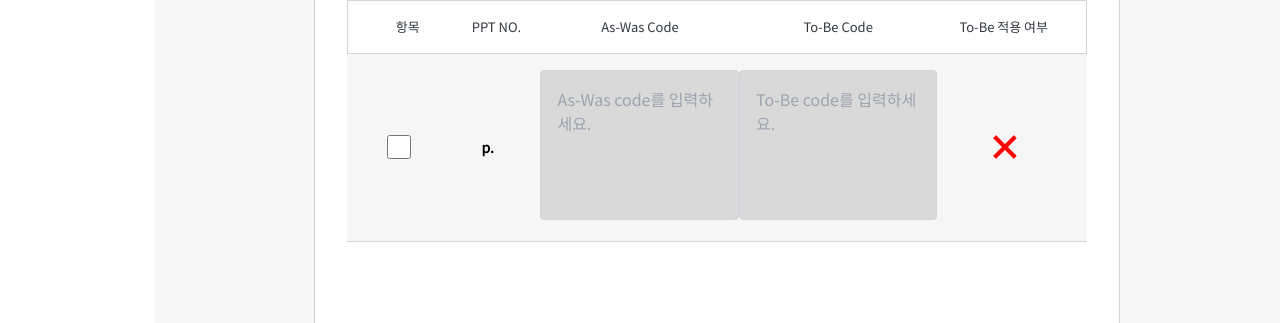
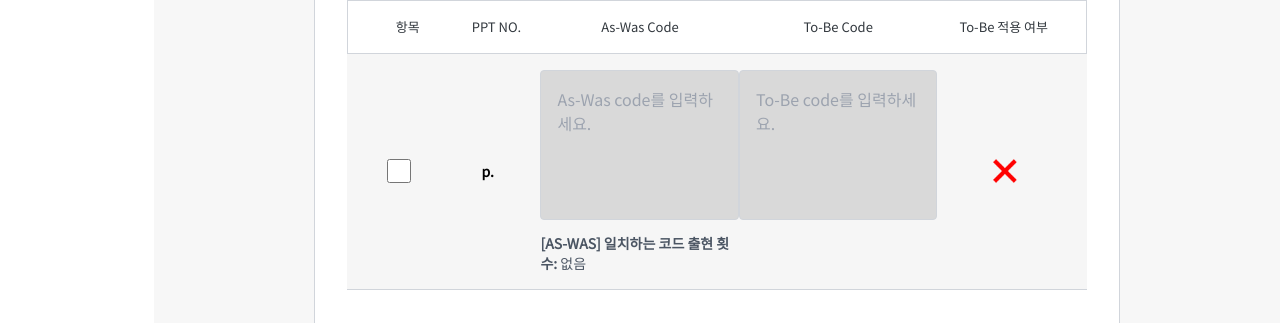
Before and after one commit to haley10309/recoder, a React (Vite) app: page /tobe-applied in a window 1280 px wide. Shown: the part 964-1287 px from the top of the page. Built offline with nearby package versions, Linux system fonts and the light colour scheme; no server answers.

Commit message:
refactor: Exception handling and comment removal

```diff
--- a/src/Components/ToBeApplied/SettingDropdown.jsx
+++ b/src/Components/ToBeApplied/SettingDropdown.jsx
@@ -4,11 +4,11 @@ import { Dropdown } from "primereact/dropdown";
 import { templateOption } from "@/apis/apis";
 
 const divWrapperClasses = {
-  dropdown:
-    "ring-[#747D7E] flex h-[35px] gap-2 text-[12px] mr-10 flex-col",
+  dropdown: "ring-[#747D7E] flex h-[35px] gap-2 text-[12px] mr-10 flex-col"
 };
+
 const divClasses = {
-  default:"focus-within:bg-none h-full p-4 ring-1 ring-black flex justify-center align-center items-center font-[500]",
+  default:"focus-within:bg-none h-full p-4 ring-1 ring-black flex justify-center align-center items-center font-[500]"
 };
 
 const SettingDropdown = ({
--- a/src/Components/ToBeApplied/Textarea.jsx
+++ b/src/Components/ToBeApplied/Textarea.jsx
@@ -1,133 +1,9 @@
-// import Yes from '../../assets/tobe_yes.png';
-// import No from '../../assets/tobe_no.png';
-// import Copy from '../../assets/copy.png';
-// import NoValuePage from "../../Pages/ToBeApplied/NoValuePage";
-// import { useState } from 'react';
-
-// const BasicTextarea = ({ pptNo, asWasCode, setAsWasCode, toBeCode, setToBeCode, isApplied, checked, onCheckedChange, filter, country_code, matchedPart }) => {
-//   const isEmpty = !pptNo && !asWasCode && !toBeCode;
-
-//   const isCheckboxDisabled = filter === "checked" || filter === "unchecked";
-
-//   const transformedAsWasCode = asWasCode?.replace(/\/site\//g, `/${country_code}/`);
-//   const transformedToBeCode = toBeCode?.replace(/\/site\//g, `/${country_code}/`);
-
-//   const [isMatchedPartVisible, setIsMatchedPartVisible] = useState(false);
-
-//   const handleToggleMatchedPart = () => {
-//     setIsMatchedPartVisible((prev) => !prev);
-//   };
-
-//   const handleCopyClipBoard = async (text) => {
-//     try {
-//       await navigator.clipboard.writeText(text);
-//     } catch (e) {
-//       alert("failed");
-//     }
-//   };
-
-//   return (
-//     <div>
-//       {isEmpty ? (
-//         <NoValuePage />
-//       ) : (
-//         <>
-//           <div className="flex justify-between p-4 bg-[#f6f6f6] border-b border-gray-300">
-//             {/* Checkbox */}
-//             <div className="flex justify-center items-center w-[12.5%] pr-4">
-//               <input
-//                 type="checkbox"
-//                 checked={checked}
-//                 onChange={onCheckedChange}
-//                 className="w-6 h-6 text-blue-600 bg-gray-100 border-gray-300 rounded focus:ring-blue-500"
-//                 disabled={isCheckboxDisabled}
-//               />
-//             </div>
-
-//             {/* PPT No. */}
-//             <h2 className='flex justify-center items-center w-[12.5%] text-black text-[14px] pr-4'>
-//               <span className='font-bold'>p. {pptNo}</span>
-//             </h2>
-
-//             {/* As-Was Code */}
-//             <div className='w-[28%] flex justify-start flex-col'>
-//             <textarea
-//               className="w-full h-[150px] bg-[#D9D9D9] resize-none p-4 border border-gray-300 rounded"
-//               value={transformedAsWasCode}
-//               onChange={(e) => setAsWasCode(e.target.value)}
-//               placeholder="As-Was code를 입력하세요."
-//             />
-
-//             {matchedPart && (
-//               <div className="mt-2">
-//                 <button
-//                   onClick={handleToggleMatchedPart}
-//                   className="bg-gray-100 py-2 px-4 cursor-pointer border border-gray-300 rounded-md text-sm"
-//                 >
-//                   {isMatchedPartVisible ? '코드 숨기기' : '일치하는 코드 보기'}
-//                 </button>
-
-//                 {isMatchedPartVisible && (
-//                     <div className="mt-4 p-4 border border-gray-300 rounded-md bg-gray-50">
-//                       <strong>Front Matched Part:</strong>
-//                       <pre className="whitespace-pre-wrap break-words overflow-auto max-w-full py-5">
-//                         {matchedPart[0]}
-//                       </pre>
-//                       <div className='flex justify-end'>
-//                         <button onClick={() => handleCopyClipBoard(matchedPart[0])}>
-//                           <img className="w-[18px] h-[18px]" src={Copy} alt="copy" />
-//                         </button>
-//                       </div>
-//                       <strong>Back Matched Part:</strong>
-//                       <pre className="whitespace-pre-wrap break-words overflow-auto max-w-full py-5">
-//                         {matchedPart[1]}
-//                       </pre>
-//                       <div className='flex justify-end'>
-//                         <button onClick={() => handleCopyClipBoard(matchedPart[1])}>
-//                           <img className="w-[18px] h-[18px]" src={Copy} alt="copy" />
-//                         </button>
-//                       </div>
-//                     </div>
-//                   )}
-//               </div>
-//             )}
-
-//             </div>
-//             {/* To-Be Code */}
-//             <textarea
-//               className="w-[28%] h-[150px] bg-[#D9D9D9] resize-none p-4 border border-gray-300 rounded flex justify-start"
-//               value={transformedToBeCode}
-//               onChange={(e) => setToBeCode(e.target.value)}
-//               placeholder="To-Be code를 입력하세요."
-//             />
-
-//             {/* To-Be 적용 여부 */}
-//             <div className="flex justify-center items-center w-[18.75%]">
-//               {isApplied === 'yes' ? (
-//                 <img className="w-[50px] h-[50px]" src={Yes} alt="yes" />
-//               ) : (
-//                 <img className="w-[50px] h-[50px]" src={No} alt="no" />
-//               )}
-//             </div>
-//           </div>
-//         </>
-//       )}
-//     </div>
-//   );
-// };
-
-// export default BasicTextarea;
-
-
 import Yes from '@/assets/tobe_yes.png';
 import No from '@/assets/tobe_no.png';
 import Copy from '@/assets/copy.png';
-import NoValuePage from "@Pages/ToBeApplied/NoValuePage";
 import { useState } from 'react';
 
 const BasicTextarea = ({ pptNo, asWasCode, setAsWasCode, toBeCode, setToBeCode, isApplied, checked, onCheckedChange, filter, country_code, matchedPart, asWasOccurrenceCount, toBeOccurrenceCount }) => {
-  // const isEmpty = !pptNo;
-
   const isCheckboxDisabled = filter === "checked" || filter === "unchecked";
 
   const transformedAsWasCode = asWasCode?.replace(/\/site\//g, `/${country_code}/`);
@@ -180,21 +56,22 @@ const BasicTextarea = ({ pptNo, asWasCode, setAsWasCode, toBeCode, setToBeCode,
                 placeholder="As-Was code를 입력하세요."
               />
 
-                {asWasOccurrenceCount && (
+                {asWasOccurrenceCount && asWasOccurrenceCount > 0 ? (
                   <div className="mt-2 text-sm text-gray-600">
                     <strong>[AS-WAS] 일치하는 코드 출현 횟수:</strong> {asWasOccurrenceCount}회
                   </div>
+                 ) : (
+                  <div className="mt-2 text-sm text-gray-600">
+                    <strong>[AS-WAS] 일치하는 코드 출현 횟수:</strong> 없음
+                  </div>
                 )}
               </div>
-
-
 
               {matchedPart && (
                 <div className="mt-2">
                   <button
                     onClick={handleToggleMatchedPart}
-                    className="bg-gray-100 py-2 px-4 cursor-pointer border border-gray-300 rounded-md text-sm"
-                  >
+                    className="bg-gray-100 py-2 px-4 cursor-pointer border border-gray-300 rounded-md text-sm">
                     {isMatchedPartVisible ? '코드 숨기기' : '일치하는 코드 보기'}
                   </button>
 
@@ -224,7 +101,6 @@ const BasicTextarea = ({ pptNo, asWasCode, setAsWasCode, toBeCode, setToBeCode,
               )}
             </div>
 
-
             {/* To-Be Code */}
             <textarea
               className="w-[28%] h-[150px] bg-[#D9D9D9] resize-none p-4 border border-gray-300 rounded flex justify-start"
@@ -233,13 +109,12 @@ const BasicTextarea = ({ pptNo, asWasCode, setAsWasCode, toBeCode, setToBeCode,
               placeholder="To-Be code를 입력하세요."
             />
             <div>
-                {toBeOccurrenceCount && (
-                  <div className="mt-2 text-sm text-gray-600">
-                    <strong>[TO-BE] 일치하는 코드 출현 횟수:</strong> {toBeOccurrenceCount}회
-                  </div>
-                )}
-              </div>
-
+              {/* {toBeOccurrenceCount && (
+                <div className="mt-2 text-sm text-gray-600">
+                  <strong>[TO-BE] 일치하는 코드 출현 횟수:</strong> {toBeOccurrenceCount}회
+                </div>
+              )} */}
+            </div>
 
             {/* To-Be 적용 여부 */}
             <div className="flex justify-center items-center w-[18.75%]">
@@ -250,8 +125,6 @@ const BasicTextarea = ({ pptNo, asWasCode, setAsWasCode, toBeCode, setToBeCode,
               )}
             </div>
           </div>
-
-
         </>
       {/* )} */}
     </div>
--- a/src/Pages/ToBeApplied/FileConvert.jsx
+++ b/src/Pages/ToBeApplied/FileConvert.jsx
@@ -137,7 +137,7 @@ const FileConvert = ({ textareas, setTextareas }) => {
                     <p className="mx-10 my-2 text-[14px] "><span className="font-semibold">Click하여 </span>파일을 업로드하세요.</p>
                     <p className="text-[12px]">Original Code File (HTML)</p>
                   </div>
-                  <input id="dropzone-file" type="file" onChange={handleFileChange} class="hidden" />
+                  <input id="dropzone-file" type="file" onChange={handleFileChange} className="hidden" />
                 </label>
               </div>
               <div>
@@ -148,7 +148,7 @@ const FileConvert = ({ textareas, setTextareas }) => {
                     </button>
                     ):(
                     <button className="flex items-center justify-center gap-2 font-bold bg-white border-2 border-[#00A3FF] h-[41px] w-[137px] text-[#00A3FF] rounded-[10px]" onClick={handleExecute} disabled={isProcessing}>
-                      <svg xmlns="http://www.w3.org/2000/svg" fill="none" viewBox="0 0 24 24" strokeWidth="1.5" stroke="currentColor" class="size-6">
+                      <svg xmlns="http://www.w3.org/2000/svg" fill="none" viewBox="0 0 24 24" strokeWidth="1.5" stroke="currentColor" className="size-6">
                         <path strokeLinecap="round" strokeLinejoin="round" d="M16.023 9.348h4.992v-.001M2.985 19.644v-4.992m0 0h4.992m-4.993 0 3.181 3.183a8.25 8.25 0 0 0 13.803-3.7M4.031 9.865a8.25 8.25 0 0 1 13.803-3.7l3.181 3.182m0-4.991v4.99" />
                       </svg>
                       {isProcessing ? "코드 변환 중 .." : "코드 변환"}
--- a/src/apis/apis.js
+++ b/src/apis/apis.js
@@ -53,7 +53,7 @@ export const fileExecute = async (setChangeResults, handleChangeResults, setIsPr
       responseType: 'json'
     });
 
-    console.log(response.data);
+    // console.log(response.data);
 
     const { changeResults, filename, fileContent } = response.data;
 
```
